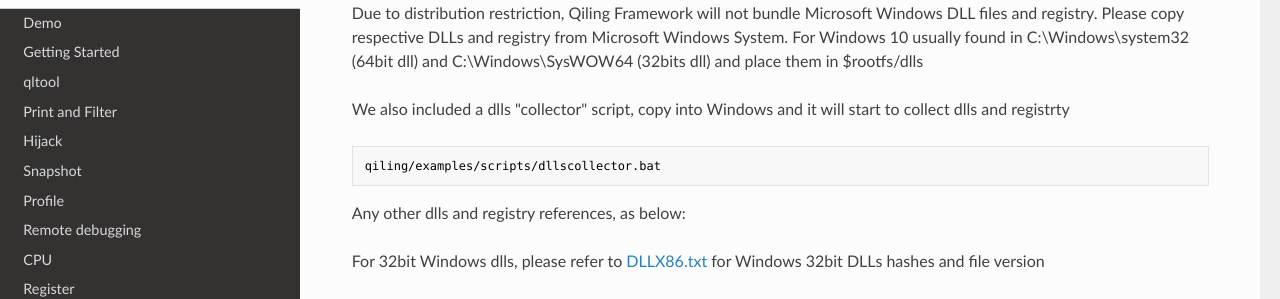
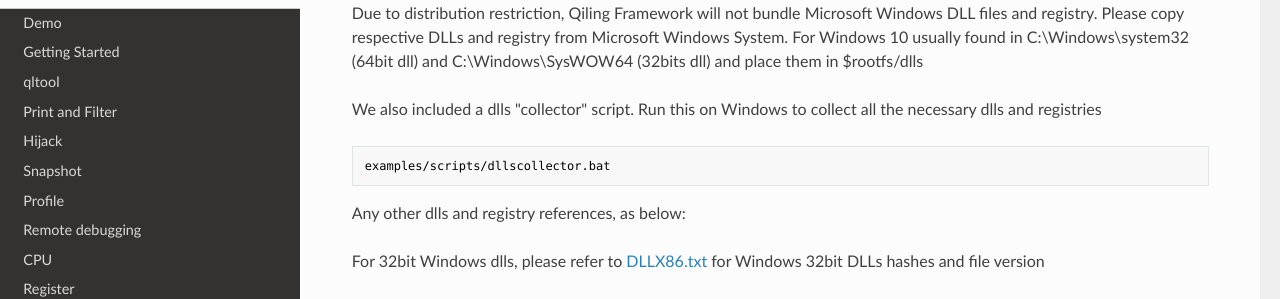
Before and after one commit to qilingframework/rtfd.io, an MkDocs documentation site: the page built from docs/install.md, in a window 1280 px wide and 900 px high, scrolled down 1121 px. Shown: the part 158-457 px from the top of the window. Built offline with MkDocs 1.6.1, drawn with Linux system fonts in a browser that asks for light colours; nearby versions of some CDN libraries.

Commit message:
Update install.md
update Windows dependency collection

````diff
--- a/docs/install.md
+++ b/docs/install.md
@@ -55,9 +55,10 @@ pip install .
 
 Due to distribution restriction, Qiling Framework will not bundle Microsoft Windows DLL files and registry. Please copy respective DLLs and registry from Microsoft Windows System. For Windows 10 usually found in C:\Windows\system32 (64bit dll) and C:\Windows\SysWOW64 (32bits dll) and place them in $rootfs/dlls
 
-We also included a dlls "collector" script, copy into Windows and it will start to collect dlls and registrty
+We also included a dlls "collector" script. Run this on Windows to collect all the necessary dlls and registries
+
 ```cmd
-qiling/examples/scripts/dllscollector.bat
+examples/scripts/dllscollector.bat
 ```
 
 Any other dlls and registry references, as below:
````
